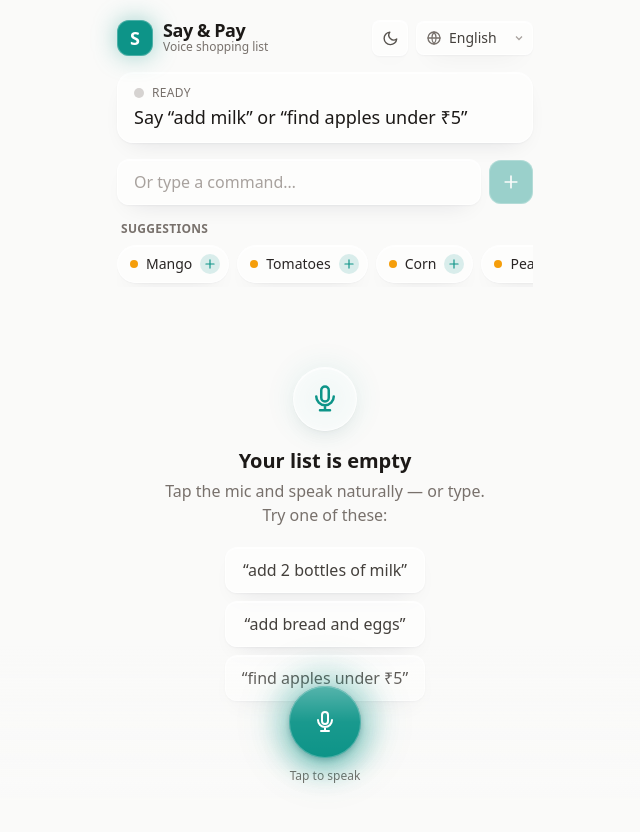
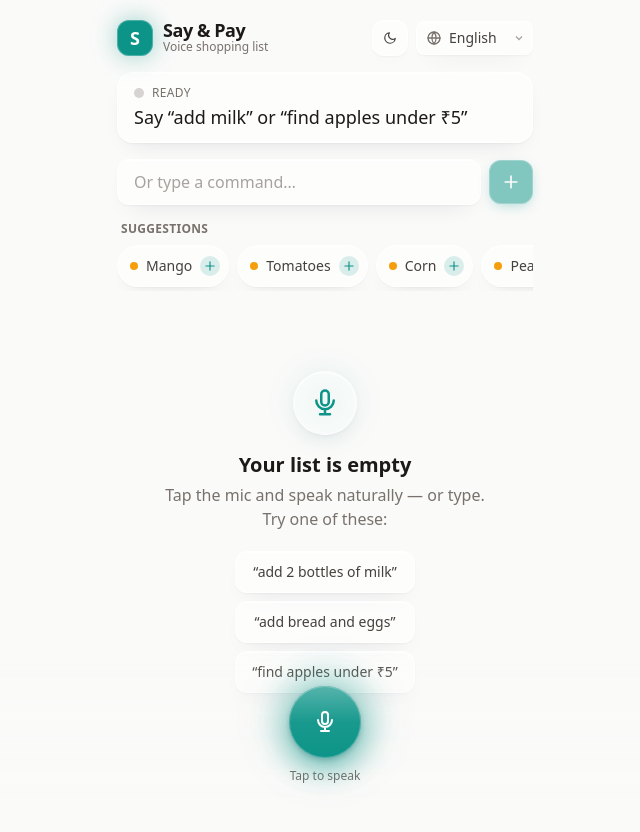
Before and after one commit to ANISHYADAV19/Say-Pay, a React (Vite) app: page / in a window 1280 px wide. Shown: the top 832 px of the page, without its empty margins (315-955 px from the left). Built offline with nearby package versions, Linux system fonts and the light colour scheme.

Commit message:
feat: introduce reusable Button component and refactor existing components to use it

```diff
--- /dev/null
+++ b/src/components/Button.jsx
@@ -0,0 +1,55 @@
+import { cx } from '../utils/cx.js'
+
+/**
+ * Reusable Button component (SP-Buttons).
+ * Consolidates standard action/utility buttons into 2-3 variants (primary, secondary, ghost)
+ * sharing the same font (font-medium text-sm), border radius (rounded-xl), and transitions.
+ */
+export default function Button({
+  type = 'button',
+  variant = 'secondary',
+  size = 'default',
+  danger = false,
+  pill = false,
+  className,
+  children,
+  ...props
+}) {
+  const baseClasses = 'inline-flex items-center justify-center font-medium text-sm transition duration-150 ease-in-out select-none active:scale-95 disabled:opacity-50 disabled:active:scale-100 disabled:pointer-events-none focus-visible:outline-none focus-visible:ring-2'
+
+  const radiusClass = pill ? 'rounded-full' : 'rounded-xl'
+
+  const variantClasses = {
+    primary: cx(
+      'bg-accent text-white hover:bg-accent-hover ring-1 ring-inset ring-white/25 focus-visible:ring-accent/40',
+      'shadow-[0_4px_14px_-4px_rgba(13,148,136,0.75)]'
+    ),
+    secondary: 'glass glass-interactive text-stone-700 hover:text-accent dark:text-stone-200 dark:hover:text-accent focus-visible:ring-accent/40',
+    ghost: danger
+      ? 'text-stone-500 hover:bg-red-500/10 hover:text-red-600 dark:text-stone-400 dark:hover:bg-red-500/15 dark:hover:text-red-400 focus-visible:ring-red-400/40'
+      : 'text-stone-500 hover:bg-stone-500/10 hover:text-accent dark:text-stone-400 dark:hover:bg-stone-500/15 dark:hover:text-accent focus-visible:ring-accent/40',
+  }
+
+  const sizeClasses = {
+    default: 'px-4 py-2.5',
+    sm: 'px-3 py-1.5',
+    icon: 'h-10 w-10 p-0 shrink-0',
+    'icon-lg': 'h-11 w-11 p-0 shrink-0',
+  }
+
+  return (
+    <button
+      type={type}
+      className={cx(
+        baseClasses,
+        radiusClass,
+        variantClasses[variant],
+        sizeClasses[size],
+        className
+      )}
+      {...props}
+    >
+      {children}
+    </button>
+  )
+}
--- a/src/components/EmptyState.jsx
+++ b/src/components/EmptyState.jsx
@@ -1,5 +1,6 @@
 import { MicIcon } from './icons.jsx'
 import { useT } from '../i18n/useT.js'
+import Button from './Button.jsx'
 
 /**
  * First-run / empty-list state (FR-3.2). Teaches the voice grammar with a few
@@ -30,14 +31,13 @@ export default function EmptyState({ onTry, disabled = false }) {
       <ul className="mt-5 flex flex-col items-stretch gap-2">
         {examples.map((ex) => (
           <li key={ex}>
-            <button
-              type="button"
+            <Button
               disabled={disabled}
               onClick={() => onTry(ex)}
-              className="glass glass-interactive w-full rounded-xl px-4 py-2.5 text-stone-700 hover:text-accent disabled:opacity-50 dark:text-stone-200 dark:hover:text-accent focus-visible:outline-none focus-visible:ring-2 focus-visible:ring-accent/40"
+              className="w-full"
             >
               “{ex}”
-            </button>
+            </Button>
           </li>
         ))}
       </ul>
--- a/src/components/ErrorBoundary.jsx
+++ b/src/components/ErrorBoundary.jsx
@@ -1,6 +1,7 @@
 import { Component } from 'react'
 import { loadState } from '../services/storage.js'
 import { t, DEFAULT_LANG } from '../i18n/strings.js'
+import Button from './Button.jsx'
 
 /**
  * Last-resort boundary around the whole app (NFR-5). Async failures are handled
@@ -40,13 +41,13 @@ export default class ErrorBoundary extends Component {
             {t('error.crashTitle', lang)}
           </h1>
           <p className="mt-2 text-stone-600 dark:text-stone-400">{t('error.crashBody', lang)}</p>
-          <button
-            type="button"
+          <Button
             onClick={() => window.location.reload()}
-            className="glass glass-interactive mt-6 rounded-xl px-5 py-2.5 font-medium text-accent focus-visible:outline-none focus-visible:ring-2 focus-visible:ring-accent/40"
+            variant="secondary"
+            className="mt-6 text-accent hover:text-accent-hover dark:text-accent dark:hover:text-accent-hover"
           >
             {t('error.crashReload', lang)}
-          </button>
+          </Button>
         </div>
       </div>
     )
--- a/src/components/ListItemRow.jsx
+++ b/src/components/ListItemRow.jsx
@@ -3,6 +3,7 @@ import { titleCase } from '../utils/format.js'
 import { CheckIcon, TrashIcon, PlusIcon, MinusIcon } from './icons.jsx'
 import { useT } from '../i18n/useT.js'
 import { useTerm } from '../i18n/useTerm.js'
+import Button from './Button.jsx'
 
 /**
  * A single list row (SP-016, FR-3.x/7.5). Tap the checkbox to mark bought,
@@ -83,14 +84,16 @@ export default function ListItemRow({ item, justChanged, onToggle, onStep, onDel
         </div>
       )}
 
-      <button
-        type="button"
+      <Button
+        variant="ghost"
+        size="icon"
+        danger={true}
         onClick={() => onDelete(id)}
         aria-label={t('row.delete', { name: displayLabel })}
-        className="grid h-8 w-8 shrink-0 place-items-center rounded-lg text-stone-400 transition hover:bg-red-500/10 hover:text-red-600 dark:hover:bg-red-500/15 dark:hover:text-red-400"
+        className="h-8 w-8 text-stone-400 shrink-0"
       >
         <TrashIcon className="text-base" />
-      </button>
+      </Button>
     </li>
   )
 }
--- a/src/components/SearchResults.jsx
+++ b/src/components/SearchResults.jsx
@@ -2,6 +2,7 @@ import { cx } from '../utils/cx.js'
 import { titleCase, money } from '../utils/format.js'
 import { SearchIcon, CloseIcon, PlusIcon } from './icons.jsx'
 import { useT } from '../i18n/useT.js'
+import Button from './Button.jsx'
 
 /**
  * Catalog search results (SP-021, FR-5.2/5.3). Shows the matched products with
@@ -38,14 +39,15 @@ export default function SearchResults({ search, onAdd, onClose }) {
             </div>
           )}
         </div>
-        <button
-          type="button"
+        <Button
+          variant="ghost"
+          size="icon"
           onClick={onClose}
           aria-label={t('search.close')}
-          className="glass glass-interactive grid h-9 w-9 shrink-0 place-items-center rounded-lg text-stone-500 hover:text-accent dark:text-stone-400 focus-visible:outline-none focus-visible:ring-2 focus-visible:ring-accent/40"
+          className="h-9 w-9"
         >
           <CloseIcon />
-        </button>
+        </Button>
       </div>
 
       {results.length === 0 ? (
@@ -71,19 +73,16 @@ export default function SearchResults({ search, onAdd, onClose }) {
               <span className="shrink-0 font-semibold tabular-nums text-stone-700 dark:text-stone-200">
                 {money(p.price, lang)}
               </span>
-              <button
-                type="button"
+              <Button
+                variant="primary"
+                size="sm"
                 onClick={() => onAdd(p)}
                 aria-label={t('search.addAria', { name: p.name })}
-                className={cx(
-                  'flex shrink-0 items-center gap-1 rounded-lg bg-accent px-2.5 py-1.5 text-sm font-medium text-white transition',
-                  'ring-1 ring-inset ring-white/25 shadow-[0_4px_14px_-4px_rgba(13,148,136,0.75)]',
-                  'hover:bg-accent-hover active:scale-95 focus-visible:outline-none focus-visible:ring-2 focus-visible:ring-accent/40',
-                )}
+                className="gap-1 shrink-0"
               >
                 <PlusIcon className="text-sm" />
                 {t('search.add')}
-              </button>
+              </Button>
             </li>
           ))}
         </ul>
--- a/src/components/ShoppingList.jsx
+++ b/src/components/ShoppingList.jsx
@@ -2,6 +2,7 @@ import { useList, useGroupedItems } from '../store/ListContext.jsx'
 import CategoryGroup from './CategoryGroup.jsx'
 import { TrashIcon } from './icons.jsx'
 import { useT } from '../i18n/useT.js'
+import Button from './Button.jsx'
 
 /**
  * The shopping list view (SP-015, FR-3.2/3.3). Renders category groups from the
@@ -30,14 +31,16 @@ export default function ShoppingList() {
             <span className="text-stone-400 dark:text-stone-500"> · {t('list.done', { count: done })}</span>
           )}
         </p>
-        <button
-          type="button"
+        <Button
+          variant="ghost"
+          size="sm"
+          danger={true}
           onClick={handleClear}
-          className="flex items-center gap-1 rounded-lg px-2 py-1 text-sm text-stone-500 transition hover:bg-red-500/10 hover:text-red-600 dark:text-stone-400 dark:hover:bg-red-500/15 dark:hover:text-red-400 focus-visible:outline-none focus-visible:ring-2 focus-visible:ring-red-400/40"
+          className="gap-1"
         >
           <TrashIcon className="text-sm" />
           {t('list.clear')}
-        </button>
+        </Button>
       </div>
 
       <div className="space-y-5">
--- a/src/components/SuggestionStrip.jsx
+++ b/src/components/SuggestionStrip.jsx
@@ -3,6 +3,7 @@ import { PlusIcon } from './icons.jsx'
 import { useT } from '../i18n/useT.js'
 import { useTerm } from '../i18n/useTerm.js'
 import { titleCase } from '../utils/format.js'
+import Button from './Button.jsx'
 
 /**
  * Suggestion chips (SP-019, FR-4.4). Horizontally scrollable; each chip adds
@@ -32,22 +33,19 @@ export default function SuggestionStrip({ suggestions, onAdd }) {
           const displayLabel = titleCase(term(s.item))
           return (
             <li key={s.id} className="snap-start">
-              <button
-                type="button"
+              <Button
+                variant="secondary"
+                pill={true}
                 onClick={() => onAdd(s)}
                 title={t('suggestions.addAction', { tag, label: displayLabel })}
-                className={cx(
-                  'glass glass-interactive flex items-center gap-2 whitespace-nowrap rounded-full py-2 pl-3 pr-2 text-sm font-medium',
-                  'text-stone-800 hover:text-accent dark:text-stone-100 dark:hover:text-accent',
-                  'focus-visible:outline-none focus-visible:ring-2 focus-visible:ring-accent/40',
-                )}
+                className="gap-2 whitespace-nowrap py-2 pl-3 pr-2"
               >
                 <span className={cx('h-2 w-2 rounded-full', meta.dot)} aria-hidden />
                 {displayLabel}
                 <span className="grid h-5 w-5 place-items-center rounded-full bg-accent/15 text-accent">
                   <PlusIcon className="text-sm" />
                 </span>
-              </button>
+              </Button>
             </li>
           )
         })}
--- a/src/components/ThemeToggle.jsx
+++ b/src/components/ThemeToggle.jsx
@@ -1,6 +1,7 @@
 import { useList } from '../store/ListContext.jsx'
 import { useT } from '../i18n/useT.js'
 import { SunIcon, MoonIcon } from './icons.jsx'
+import Button from './Button.jsx'
 
 /**
  * Light/dark theme toggle (FR-7.6). Flips the persisted theme in the store,
@@ -14,14 +15,15 @@ export default function ThemeToggle() {
   const label = t(isDark ? 'theme.toLight' : 'theme.toDark')
 
   return (
-    <button
-      type="button"
+    <Button
+      variant="secondary"
+      size="icon"
       onClick={toggleTheme}
       aria-label={label}
       title={label}
-      className="glass glass-interactive grid h-9 w-9 place-items-center rounded-lg text-[1.05rem] text-stone-600 outline-none hover:text-accent focus:ring-2 focus:ring-accent/30 dark:text-stone-300 dark:hover:text-accent"
+      className="h-9 w-9 text-[1.05rem]"
     >
       {isDark ? <SunIcon /> : <MoonIcon />}
-    </button>
+    </Button>
   )
 }
--- a/src/components/TypedInputFallback.jsx
+++ b/src/components/TypedInputFallback.jsx
@@ -2,6 +2,7 @@ import { useState } from 'react'
 import { cx } from '../utils/cx.js'
 import { PlusIcon } from './icons.jsx'
 import { useT } from '../i18n/useT.js'
+import Button from './Button.jsx'
 
 /**
  * Typed-input fallback (SP-006, FR-1.4). Always available, and PROMOTED to the
@@ -35,14 +36,15 @@ export default function TypedInputFallback({ onSubmit, promoted = false, disable
           'dark:text-stone-100 dark:placeholder:text-stone-500',
         )}
       />
-      <button
+      <Button
         type="submit"
+        variant="primary"
+        size="icon-lg"
         disabled={disabled || !value.trim()}
-        className="grid h-11 w-11 shrink-0 place-items-center rounded-xl bg-accent text-white ring-1 ring-inset ring-white/25 shadow-[0_6px_18px_-6px_rgba(13,148,136,0.75)] transition hover:bg-accent-hover active:scale-95 disabled:opacity-40 disabled:shadow-none focus-visible:ring-4 focus-visible:ring-accent/40"
         aria-label={t('input.send')}
       >
         <PlusIcon className="text-xl" />
-      </button>
+      </Button>
     </form>
   )
 }
```
